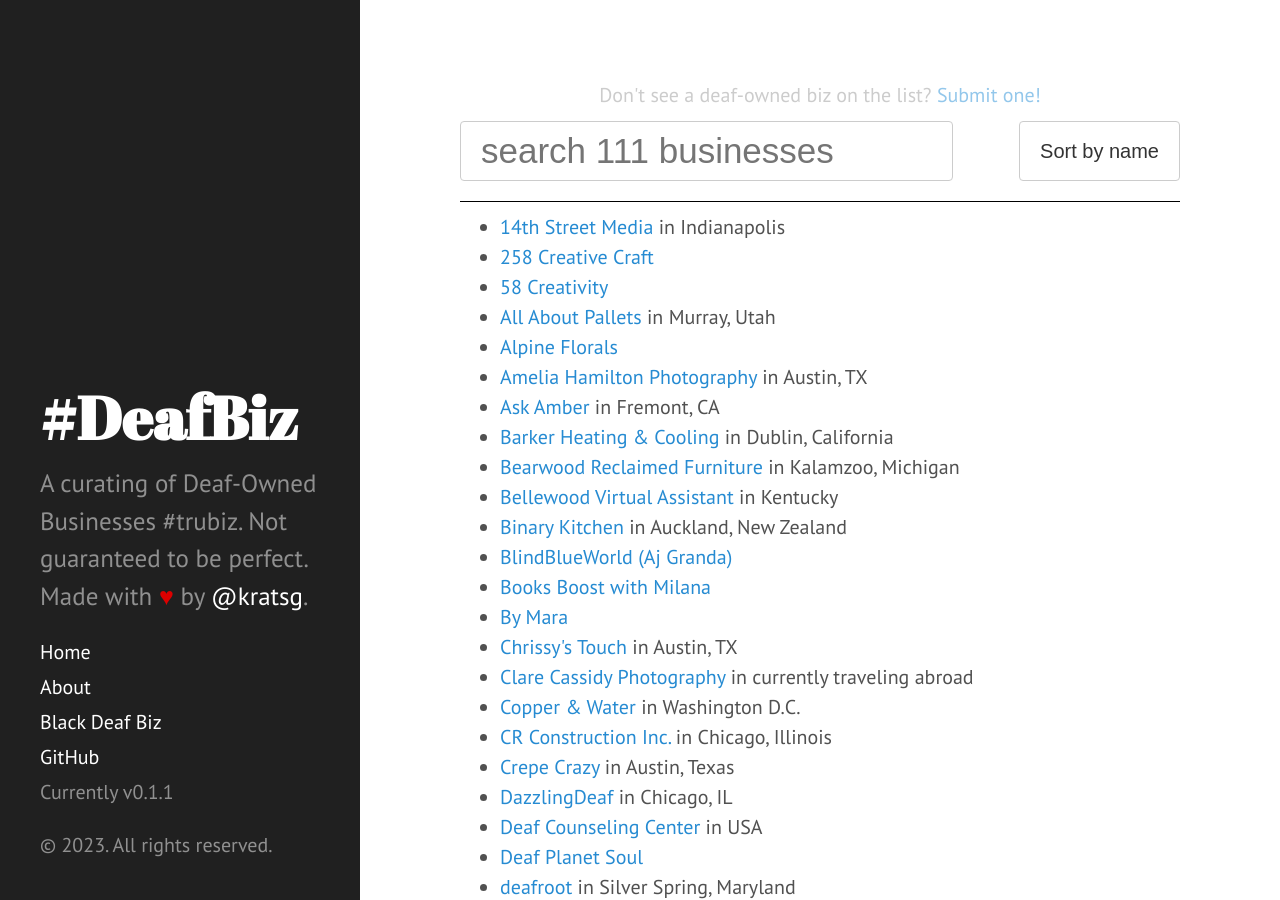
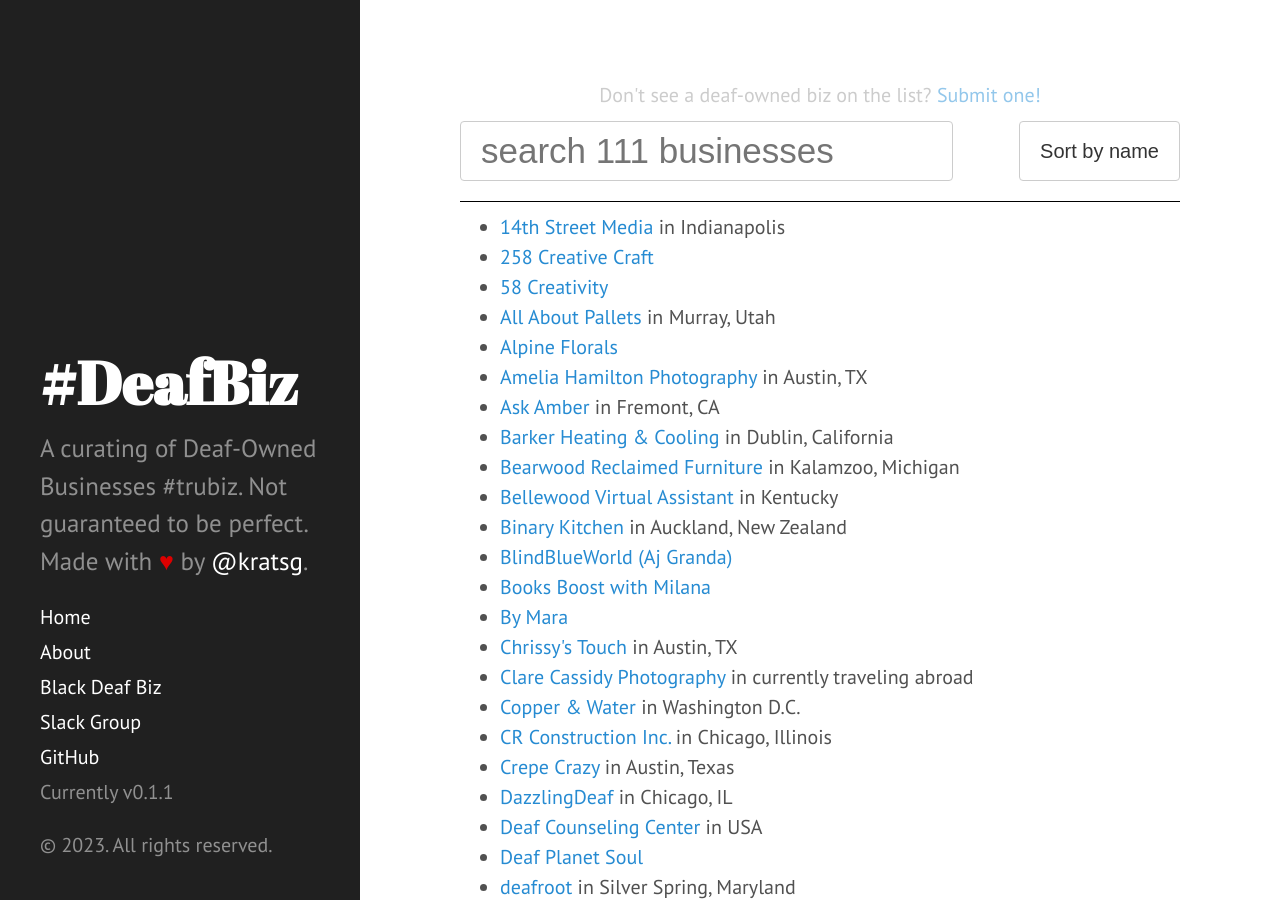
Before and after one commit to kratsg/deaf-owned-businesses, a Jekyll site: the page built from index.html, in a window 1280 px wide and 900 px high. Built offline with Jekyll 4.4.1, drawn with Linux system fonts in a browser that asks for light colours; the list of posts is cut into pages by our own code.

Commit message:
add link to slack group

```diff
--- a/_includes/sidebar.html
+++ b/_includes/sidebar.html
@@ -28,6 +28,8 @@
 
       <a class="sidebar-nav-item" href="https://www.blackdeafcenter.com/?utm_source=kratsg.github.io&utm_campaign=deafbiz&utm_medium=sidebar">Black Deaf Biz</a>
 
+      <a class="sidebar-nav-item" href="https://deafownedbusinesses.slack.com/">Slack Group</a>
+
       <a class="sidebar-nav-item" href="{{ site.github.repo }}">GitHub</a>
 
       <span class="sidebar-nav-item">Currently v{{ site.version }}</span>
```
